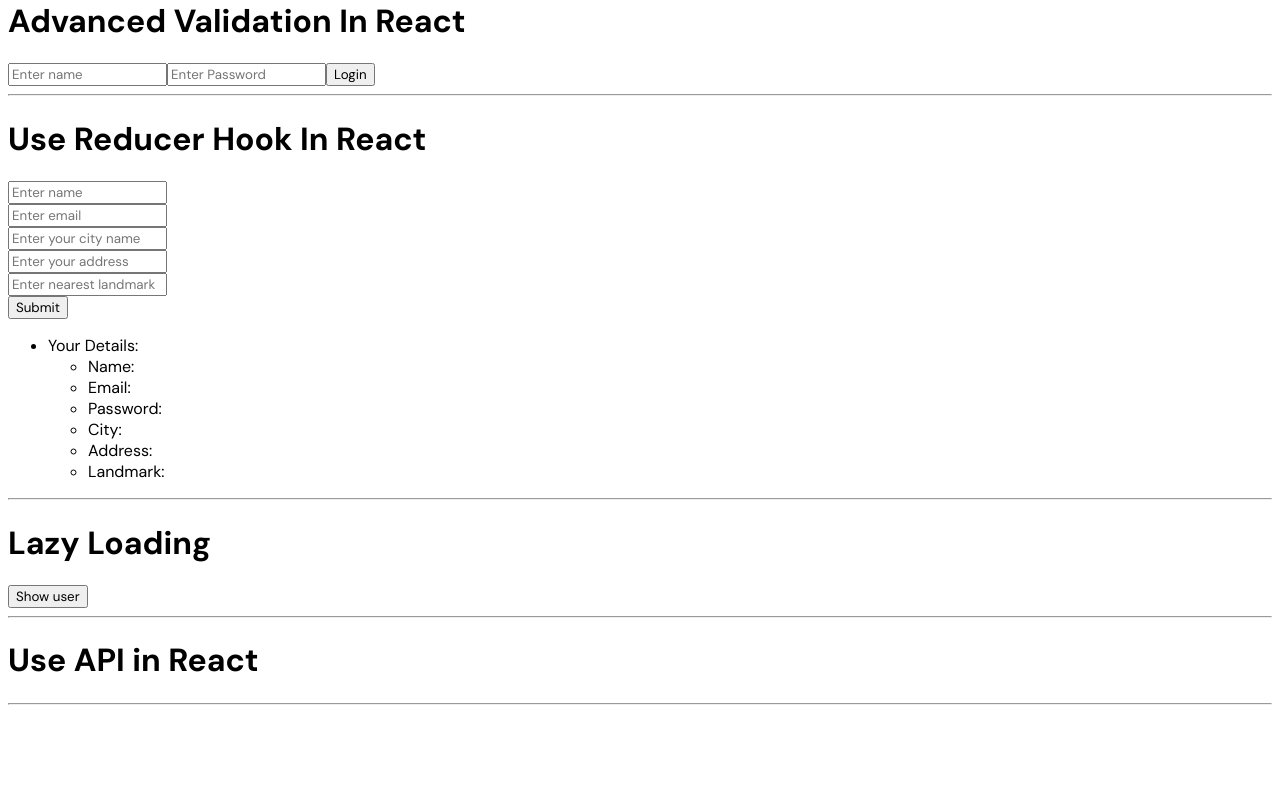
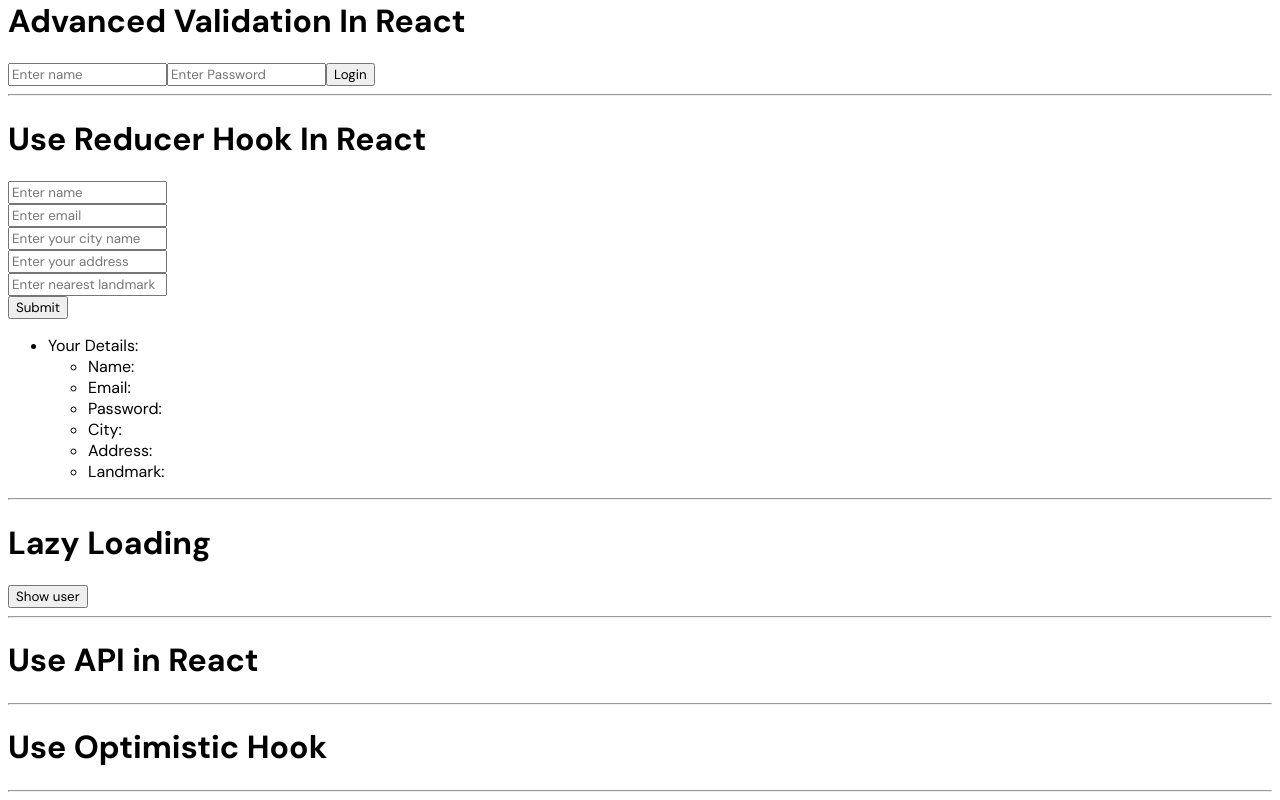
Before and after one commit to MoeezAhmed-Developer/React-Course, a React (Vite) app: page /pk/others in a window 1280 px wide. Shown: the part 3645-4445 px from the top of the page. Before the commit the page ends 4358 px from the top, so only its background shows below. Built offline with nearby package versions, Linux system fonts and the light colour scheme; data requests are answered from the project's data file.

Commit message:
feat: add UseOptimistic component and integrate it into OtherPage

```diff
--- /dev/null
+++ b/src/components/UseOptimistic.jsx
@@ -0,0 +1,7 @@
+export default function UseOptimistic() {
+  return (
+    <div>
+      <h1>Use Optimistic Hook</h1>
+    </div>
+  );
+}
--- a/src/pages/Other.jsx
+++ b/src/pages/Other.jsx
@@ -17,6 +17,7 @@ import AdcValidation from "../components/AdvancedValidation";
 import UseReducerHook from "../components/UseReducerHook";
 import LazyLoading from "../components/LazyLoading";
 import UseApi from "../components/UseApi";
+import UseOptimistic from "../components/UseOptimistic";
 
 function OtherPage() {
   document.title = "Others | React";
@@ -41,6 +42,7 @@ function OtherPage() {
       <UseReducerHook /> <hr />
       <LazyLoading /> <hr />
       <UseApi /> <hr />
+      <UseOptimistic /> <hr />
     </div>
   );
 }
```
